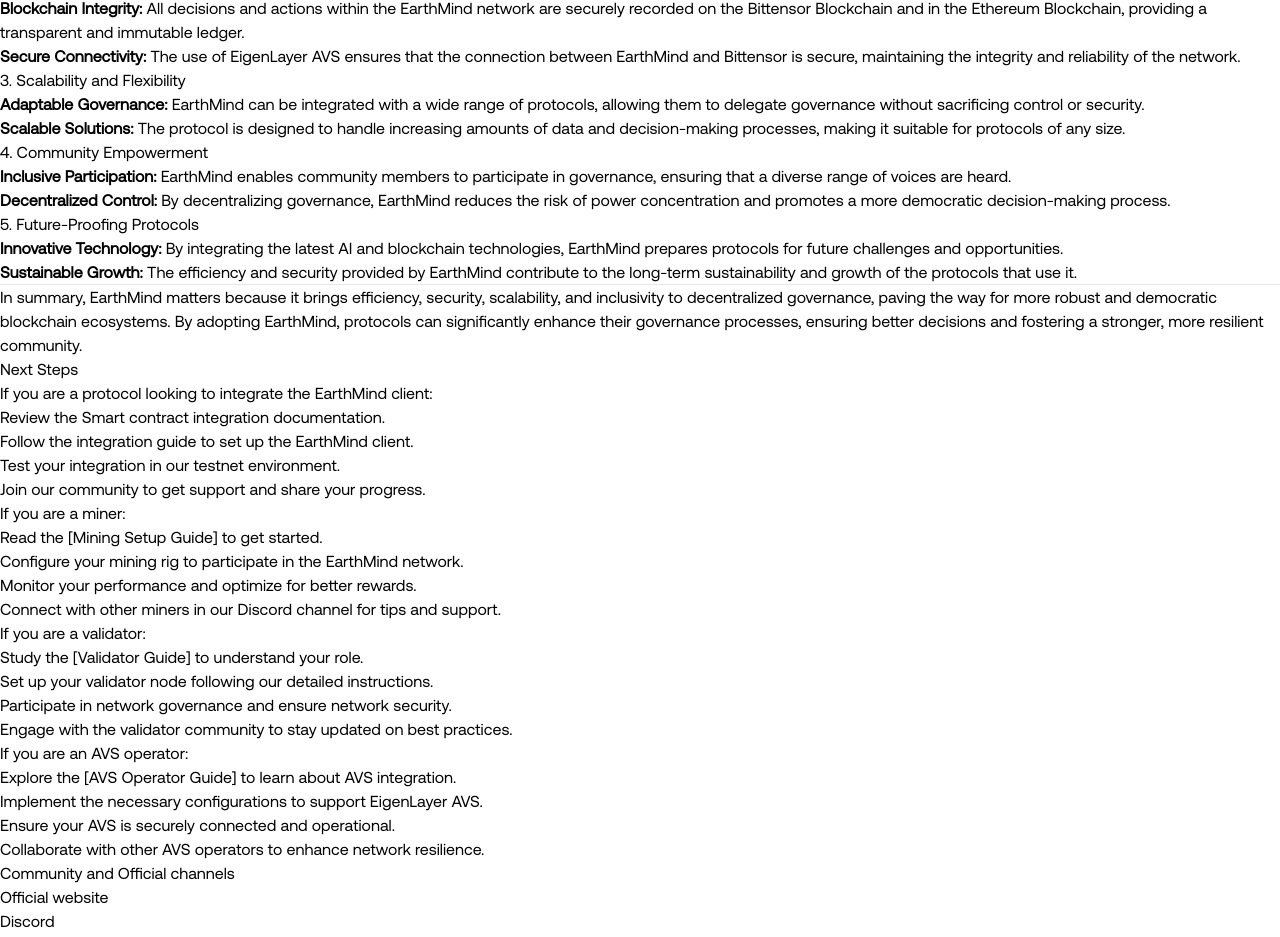
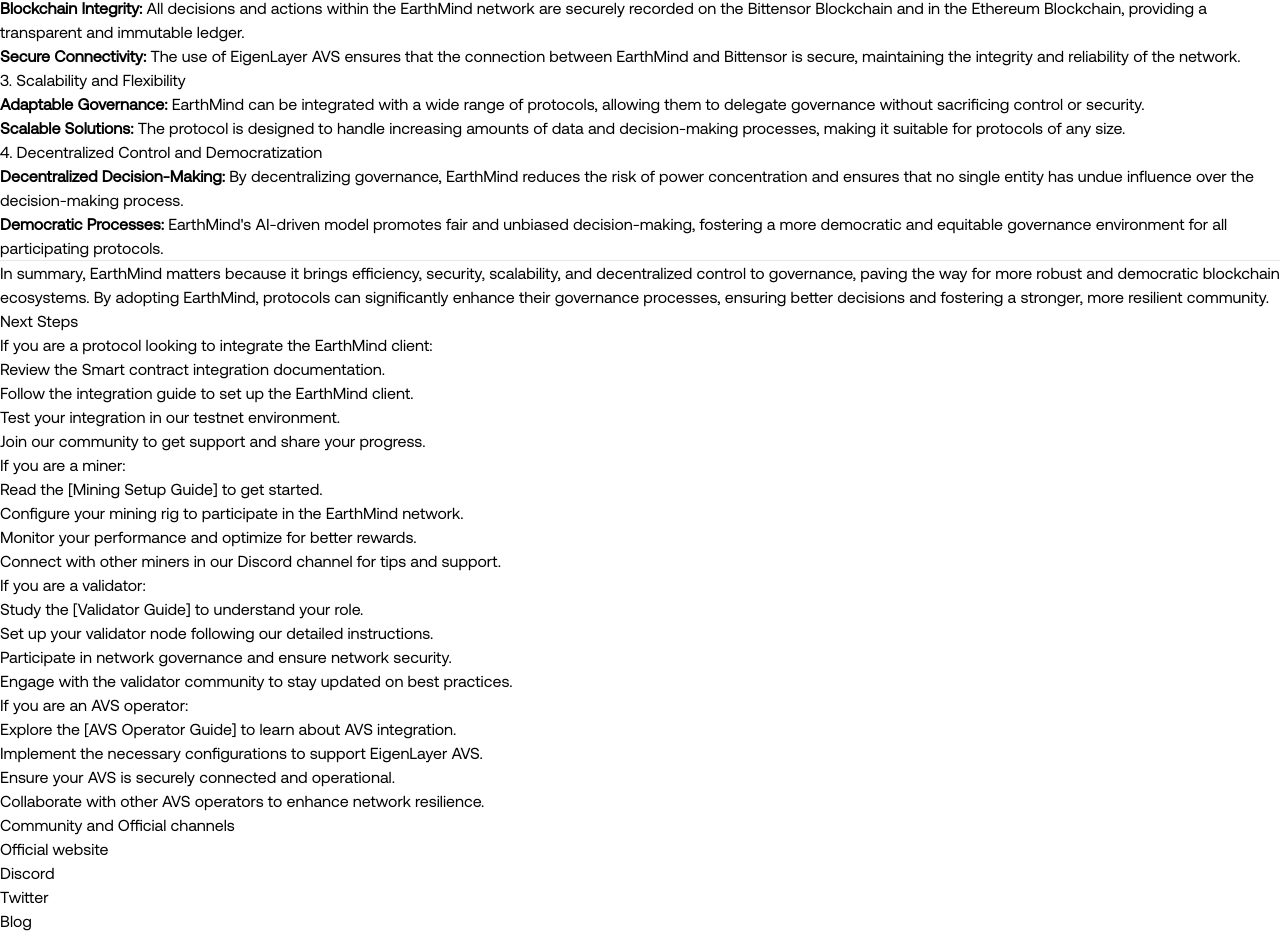
Before and after one commit to Earth-Mind/earthmind-docs, a Next.js app: page / in a window 1280 px wide. Shown: the part 1235-2172 px from the top of the page. Built offline with nearby package versions, Linux system fonts and the light colour scheme; a web font is replaced by a local one.

Commit message:
fixed content

```diff
--- a/pages/index.mdx
+++ b/pages/index.mdx
@@ -83,18 +83,13 @@
 - **Adaptable Governance:** EarthMind can be integrated with a wide range of protocols, allowing them to delegate governance without sacrificing control or security.
 - **Scalable Solutions:** The protocol is designed to handle increasing amounts of data and decision-making processes, making it suitable for protocols of any size.
 
-### 4. Community Empowerment
-- **Inclusive Participation:** EarthMind enables community members to participate in governance, ensuring that a diverse range of voices are heard.
-- **Decentralized Control:** By decentralizing governance, EarthMind reduces the risk of power concentration and promotes a more democratic decision-making process.
-
-### 5. Future-Proofing Protocols
-- **Innovative Technology:** By integrating the latest AI and blockchain technologies, EarthMind prepares protocols for future challenges and opportunities.
-- **Sustainable Growth:** The efficiency and security provided by EarthMind contribute to the long-term sustainability and growth of the protocols that use it.
+### 4. Decentralized Control and Democratization
+- **Decentralized Decision-Making:** By decentralizing governance, EarthMind reduces the risk of power concentration and ensures that no single entity has undue influence over the decision-making process.
+- **Democratic Processes:** EarthMind's AI-driven model promotes fair and unbiased decision-making, fostering a more democratic and equitable governance environment for all participating protocols.
 
 ---
 
-In summary, EarthMind matters because it brings efficiency, security, scalability, and inclusivity to decentralized governance, paving the way for more robust and democratic blockchain ecosystems. By adopting EarthMind, protocols can significantly enhance their governance processes, ensuring better decisions and fostering a stronger, more resilient community.
-
+In summary, EarthMind matters because it brings efficiency, security, scalability, and decentralized control to governance, paving the way for more robust and democratic blockchain ecosystems. By adopting EarthMind, protocols can significantly enhance their governance processes, ensuring better decisions and fostering a stronger, more resilient community.
 
 ## Next Steps
 
```
